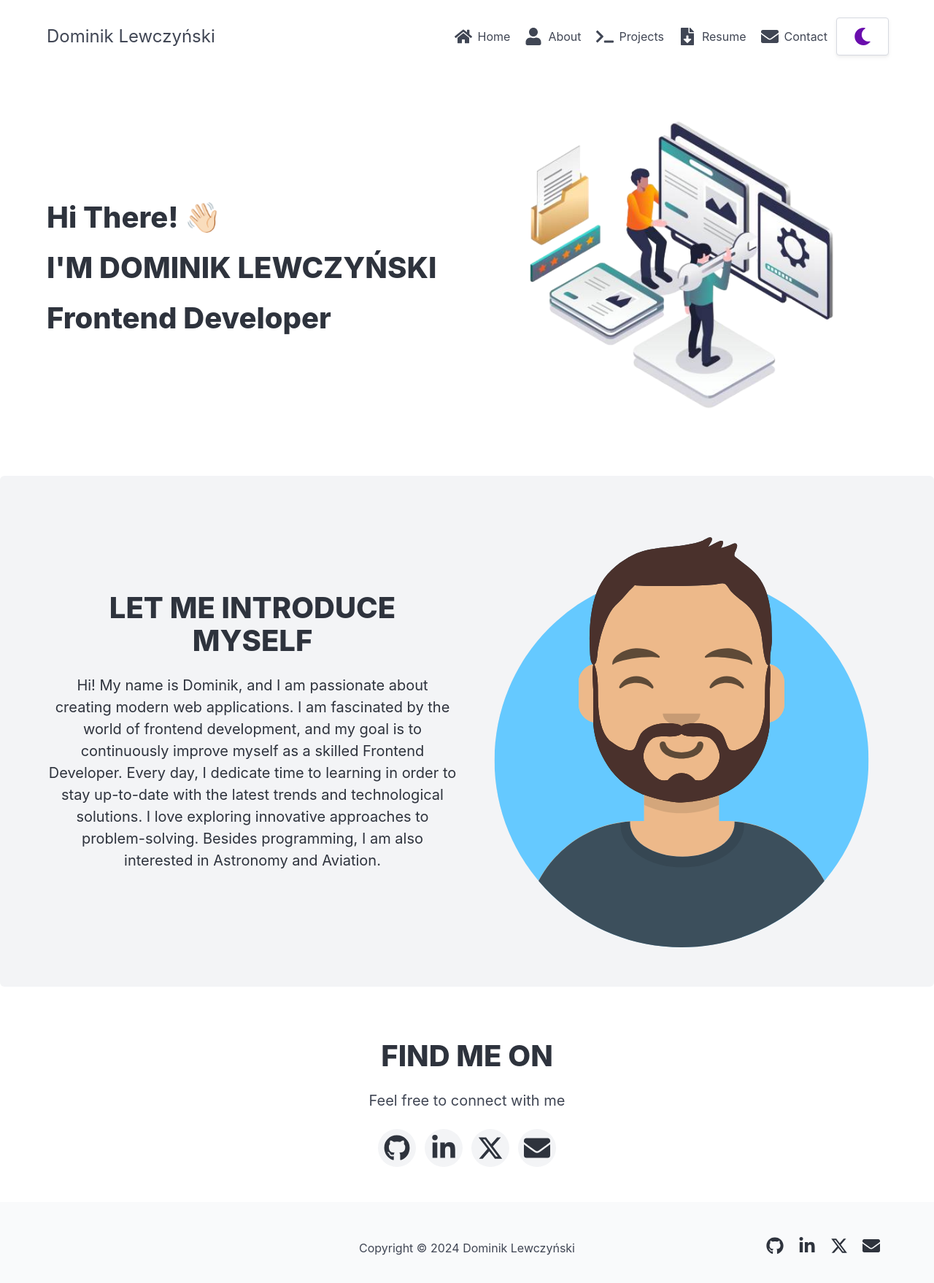
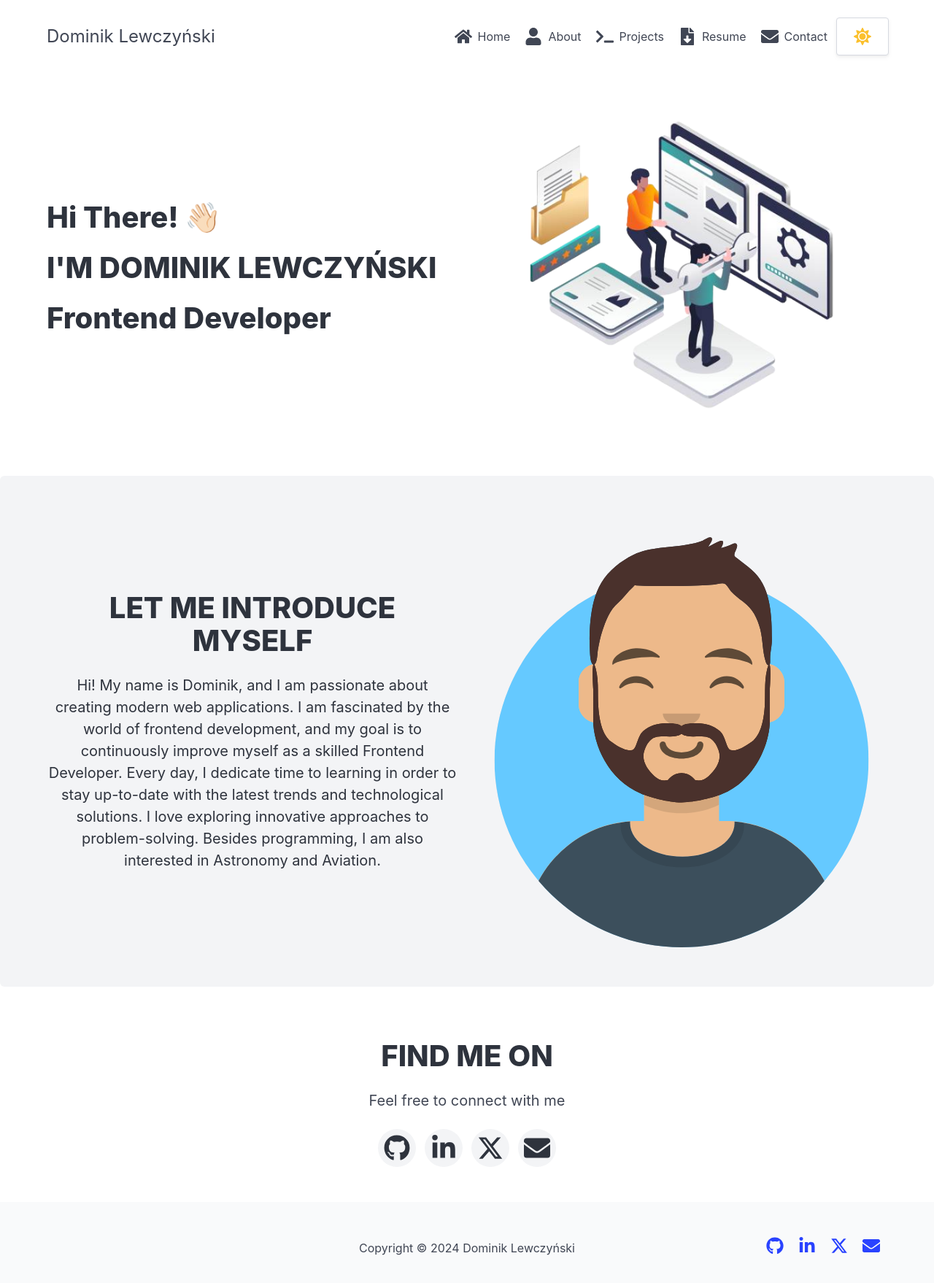
Before and after one commit to DLQuake/portfolio, a Next.js app: page / in a window 1280 px wide. Shown: the top 1758 px of the page at 73% size. Built offline with nearby package versions, Linux system fonts and the light colour scheme.

Commit message:
fix problem with theme switcher

```diff
--- a/src/components/ThemeSwitcher.js
+++ b/src/components/ThemeSwitcher.js
@@ -4,7 +4,7 @@ import { FaSun, FaMoon } from "react-icons/fa";
 import '../styles/ThemeSwitcher.css';
 
 function ThemeSwitcher() {
-    const [theme, setTheme] = useState("light");
+    const [theme, setTheme] = useState("");
 
     useEffect(() => {
         const storedTheme = localStorage.getItem("theme");
```
